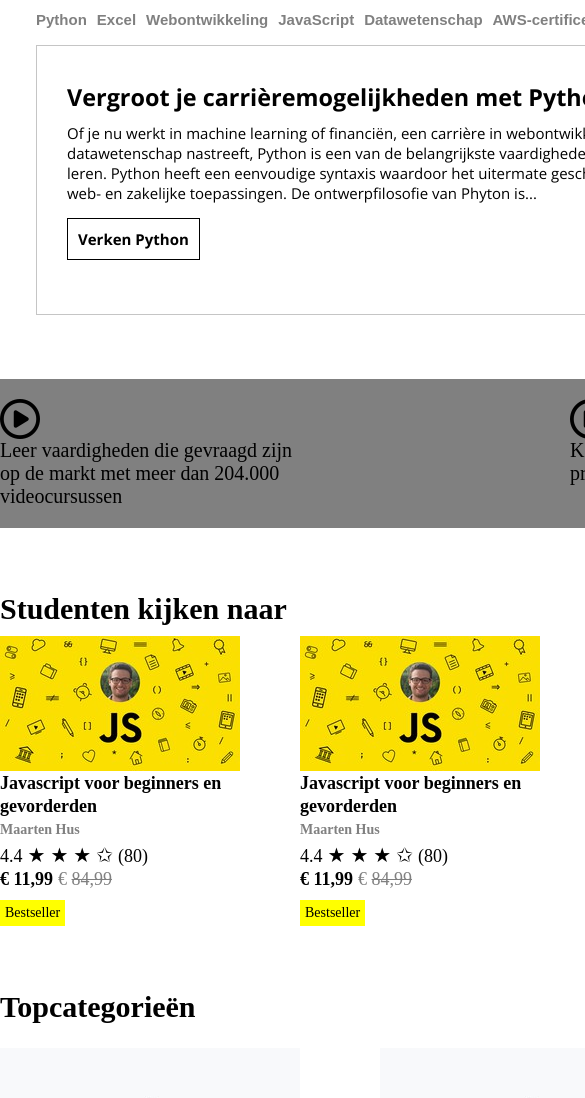
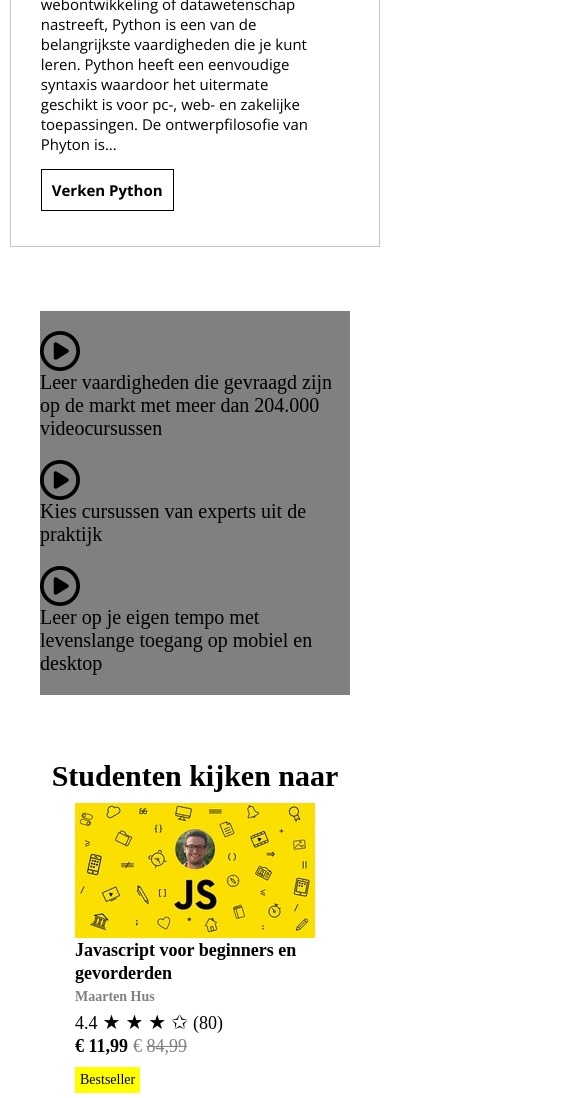
Before and after one commit to Milouyg/Udemy, a plain HTML site: page index.html in a window 390 px wide. Shown: the part 623-1721 px from the top of the page, 585 px wide, since content can reach past the window. Drawn offline with nearby package versions, Linux system fonts and the light colour scheme.

Commit message:
responsive made to container articles

```diff
--- a/index.html
+++ b/index.html
@@ -24,7 +24,7 @@
 <body>
     <nav class="nav">
         <ul class="nav__mobile">
-            <li  class="li__mobile">
+            <li class="li__mobile">
                 <i class="fa-solid fa-bars"></i>
             </li>
             <li class="li__mobile">
@@ -99,7 +99,6 @@
                 Je kunt kiezen uit meer dan 204.000 online videocursussen en elke maand komen daar nieuwe cursussen bij
             </p>
             <nav class="cursus__nav">
-                <!-- Kijk bij Pikminbloom hoe hij de active link heeft gemaakt  -->
                 <ul class="cursus__ul">
                     <li class="cursus__listItem"><button id="python" class="listItem__btn">Python</button></li>
                     <li class="cursus__listItem"><button id="excel" class="listItem__btn">Excel</button></li>
@@ -169,7 +168,8 @@
                     </div>
                     <div class="udlite__group">
                         <i class="fa-regular fa-circle-play udlite__icon"></i>
-                        <p class="udlite__heading"></i>Leer op je eigen tempo met levenslange toegang op mobiel en desktop
+                        <p class="udlite__heading"></i>Leer op je eigen tempo met levenslange toegang op mobiel en
+                            desktop
                         </p>
                     </div>
                 </div>
@@ -277,7 +277,7 @@
                     <mark class="mark">Bestseller</mark>
                 </article>
             </div>
-            <section class="topCategorieën">
+            <!-- <section class="topCategorieën">
                 <h2 class="topcategorieën__h2">Topcategorieën</h2>
                 <div class="topCategorieen__articles topCategorieen__articles--top">
                     <article class="topCategorieën__article">
@@ -331,8 +331,8 @@
                         <span class="topCategorieën__span">Design</span>
                     </article>
                 </div>
-            </section>
-            <section class="verschillendeOnderwerpen">
+            </section> -->
+            <!-- <section class="verschillendeOnderwerpen">
                 <h2 class="verschillendeOnderwerpen__h2">Uitgelichte onderwerpen per categorie</h2>
                 <div class="verschillendeOnderwerpen__group">
                     <figure class="verschillendeOnderwerpen__figure">
@@ -373,8 +373,8 @@
                     </figure>
                 </div>
                 <button class="verschillendeOnderwerpen__button">Meer onderwerpen verkennen</button>
-            </section>
-            <section class="company">
+            </section> -->
+            <!-- <section class="company">
                 <figure class="company__figure">
                     <h3 class="company__h3">Vertrouwd door experts</h3>
                     <p class="company__p">Toonaangevende bedrijven gebruiken dezelfde cursussen om werknemers te
@@ -403,8 +403,8 @@
                         </li>
                     </ul>
                 </figure>
-            </section>
-            <section class="nonStudent">
+            </section> -->
+            <!-- <section class="nonStudent">
                 <div class="nonStudent__group">
                     <figure class="nonStudent__figure--logo">
                         <img src="img/udemyBusiness.svg" alt="" class="nonStudent__img--udemyLogo">
@@ -423,9 +423,9 @@
                 <figure class="nonStudent__figure">
                     <img src="img/coach.jpg" alt="" class="nonStudent__img">
                 </figure>
-            </section>
+            </section> -->
 
-            <section class="coaches">
+            <!-- <section class="coaches">
                 <figure class="coaches__figure">
                     <img src="img/coach.jpg" alt="" class="coaches__img">
                 </figure>
@@ -436,8 +436,8 @@
                     </p>
                     <button class="coaches__button">Begin vandaag nog met lesgeven</button>
                 </div>
-            </section>
-            <footer class="footer">
+            </section> -->
+            <!-- <footer class="footer">
                 <div class="footer__group">
                     <div class="footer__left">
                         <ul class="footer__ul footer__ul--business">
@@ -500,7 +500,7 @@
                     <img src="img/Udemy_logo.svg.png" alt="" class="footer__img">
                     <span class="footer__span">© 2022 Udemy, Inc.</span>
                 </figure>
-            </footer>
+            </footer> -->
         </main>
     </header>
 
--- a/scss/components/_cursus.scss
+++ b/scss/components/_cursus.scss
@@ -25,6 +25,7 @@
 
 .cursus__ul{
     display: flex;
+    flex-wrap: wrap;
     gap: 1rem;
     list-style: none;
 }
@@ -45,7 +46,7 @@
 .cursus_figure{
     margin-top: 1.5rem;
     width: 100%;
-    height: 27rem;
+    height: auto;
     border: 1px solid rgb(197, 197, 197);
     padding: 3.5rem 3rem;
 }
--- a/scss/components/_header.scss
+++ b/scss/components/_header.scss
@@ -1,20 +1,20 @@
 @use "../abstract/colors.scss";
 @use "../abstract/mixins";
 
-.header{
-    width: 144rem;
+.header {
+    width: 100%;
     height: calc(100vh - 7.2rem);
     margin: 0 auto;
 }
 
-.header__figure{
+.header__figure {
     display: flex;
     justify-content: center;
     position: relative;
     width: 100%;
 }
 
-.figure__btn{
+.figure__btn {
     @include mixins.flex;
     position: absolute;
     width: 4rem;
@@ -27,43 +27,43 @@
     top: 50%;
     font-size: 100%;
 
-    &:hover{
+    &:hover {
         background: colors.$navBlack;
     }
 }
 
-.figure__btn--left{
+.figure__btn--left {
     left: 1%;
 }
 
-.figure__btn--right{
+.figure__btn--right {
     right: 1%;
 }
 
-.figure__form{
+.figure__form {
     width: 44rem;
     height: 18.9rem;
     background: white;
     position: absolute;
     top: 6rem;
     left: 7rem;
-    box-shadow: 2px 5px 5px rgba(0,0,0,0.1);
+    box-shadow: 2px 5px 5px rgba(0, 0, 0, 0.1);
     @include mixins.flex;
     flex-direction: column;
     padding: 2rem;
 }
 
-.figure__h2{
+.figure__h2 {
     font-size: 175%;
     font-weight: 800;
 }
 
-.figure__p{
+.figure__p {
     padding-top: 1rem;
     font-family: sans-serif;
 }
 
-.figure__img{
+.figure__img {
     width: 100%;
     height: 100%;
     object-fit: contain;
--- a/scss/components/_main.scss
+++ b/scss/components/_main.scss
@@ -2,6 +2,7 @@
     margin-top: 2rem;
     width: 100%;
     height: 100%;
+    padding: 0rem 4rem;
 }
 
 .container__h2{
@@ -11,7 +12,7 @@
 .container__articles{
     display: flex;
     flex-wrap: wrap;
-    width: 144rem;
+    width: 100%;
     gap: 2rem;
     justify-content: space-between;
 
--- a/scss/components/_mediaqueries.scss
+++ b/scss/components/_mediaqueries.scss
@@ -1,65 +1,67 @@
+// 1200 px
+@media screen and (max-width: 75rem) {
 
 
-// 1200 px
-@media screen and (max-width: 75rem){
-
-
-    .figure__form{
+    .figure__form {
         width: 40rem;
         padding: 1rem 2.5rem;
     }
 
-    .figure__h2{
+    .figure__h2 {
         font-size: 150%;
     }
 
-    .figure__p{
+    .figure__p {
         font-size: 100%;
         padding-top: 2rem;
     }
 }
 
 // 1100 px
-@media screen and (max-width: 68.75rem){
-    .nav__a--udemyBusiness{
+@media screen and (max-width: 68.75rem) {
+    .nav__a--udemyBusiness {
         display: none;
     }
 
-    .figure__form{
+    .figure__form {
         width: 38rem;
         position: absolute;
         top: 10%;
         padding: 1rem 2rem;
     }
 
-    .figure__h2{
+    .figure__h2 {
         font-size: 125%;
     }
 
-    .figure__p{
+    .figure__p {
         font-size: 80%;
+    }
+
+    .cursus__p {
+        width: 90%;
     }
 }
 
 
 // 1000 px
-@media screen and (max-width: 62.5rem){
-    .cursus__h2{
+@media screen and (max-width: 62.5rem) {
+    .cursus__h2 {
         font-size: 150%;
     }
 }
 
 // 920 px
-@media screen and (max-width: 57.5rem){
-    .nav__a--lesgeven{
+@media screen and (max-width: 57.5rem) {
+    .nav__a--lesgeven {
         display: none;
     }
 
-    .figure__form{
+    .figure__form {
         width: 40rem;
     }
 
-    .figure__btn{
+    .figure__btn {
         display: none;
     }
 
@@ -67,8 +69,8 @@
 
 
 // 850
-@media screen and (max-width: 53.125rem){
-    .figure__form{
+@media screen and (max-width: 53.125rem) {
+    .figure__form {
         width: 35rem;
         height: 15rem;
         position: absolute;
@@ -76,31 +78,31 @@
         padding: 1rem 2rem;
     }
 
-    .figure__h2{
+    .figure__h2 {
         font-size: 120%;
     }
 
-    .figure__p{
+    .figure__p {
         font-size: 80%;
         padding-top: 1rem;
     }
 }
 
 // 800 px
-@media screen and (max-width: 50rem){
-    .nav__ul{
+@media screen and (max-width: 50rem) {
+    .nav__ul {
         display: flex;
     }
 
-    .nav__mobile{
-        display: block;
+    .nav__mobile {
+        display: flex;
     }
 
-    .nav__ul{
+    .nav__ul {
         display: none;
     }
 
-    .magnifyingGlass{
+    .magnifyingGlass {
         font-size: 100%;
     }
 
@@ -109,35 +111,57 @@
     .nav__button--inloggen,
     .nav__button--inschrijven,
     .nav__button--internationaal,
-    .magnifyingGlass{
+    .magnifyingGlass {
         display: none;
     }
 
-    .figure__form{
+    .figure__form {
         padding: 1rem 2rem;
     }
 
-    .figure__h2{
+    .figure__h2 {
         font-size: 110%;
     }
 
-    .figure__p{
+    .figure__p {
         font-size: 70%;
         padding-top: 1rem;
     }
 
-    .cursus__h2{
+    .cursus__h2 {
         font-size: 125%;
     }
 
-    .cursus__p{
-        width: 49%;
+    .cursus__p {
+        width: 80%;
     }
+
 }
 
 // 700 px
-@media screen and (max-width: 43.75rem){
-    .figure__form{
+@media screen and (max-width: 43.75rem) {
+    .figure__form {
         display: none;
     }
+
+    .cursus__p {
+        width: 90%;
+    }
+
 }
+
+@media screen and (max-width: 37.5rem) {
+
+    .container__h2 {
+        margin-top: 6.4rem;
+        display: flex;
+        align-items: center;
+        justify-content: center;
+    }
+
+    .container__articles {
+        display: flex;
+        align-items: center;
+        justify-content: center;
+    }
+}
--- a/scss/components/_navMobile.scss
+++ b/scss/components/_navMobile.scss
@@ -1,29 +1,26 @@
-.nav__mobile{
+.nav__mobile {
     width: 100%;
     display: flex;
     align-items: center;
-}
-
-.nav__mobile{
     display: none;
 }
 
-.li__mobile{
+.li__mobile {
     list-style: none;
     width: 100%;
 }
 
-.mobile__group{
+.mobile__group {
     display: flex;
     gap: 2.5rem;
 }
 
-.figure__mobile{
+.figure__mobile {
     width: 10rem;
     height: 5rem;
 }
 
-.img__mobile{
+.img__mobile {
     width: 100%;
     height: 100%;
     vertical-align: middle;
--- a/scss/components/_udlite.scss
+++ b/scss/components/_udlite.scss
@@ -14,6 +14,7 @@
     justify-content: space-between;
     width: 100%;
     flex-wrap: wrap;
+    gap: 2rem;
 }
 
 .udlite__icon{
--- a/scss/style.scss
+++ b/scss/style.scss
@@ -11,5 +11,5 @@
 @use "components/coaches";
 @use "components/nonStudent";
 @use "components/footer";
+@use "components/navMobile";
 @use "components/mediaqueries";
-@use "components/navMobile";
```
Also changed, not shown: css/style.css, 1 other file.
